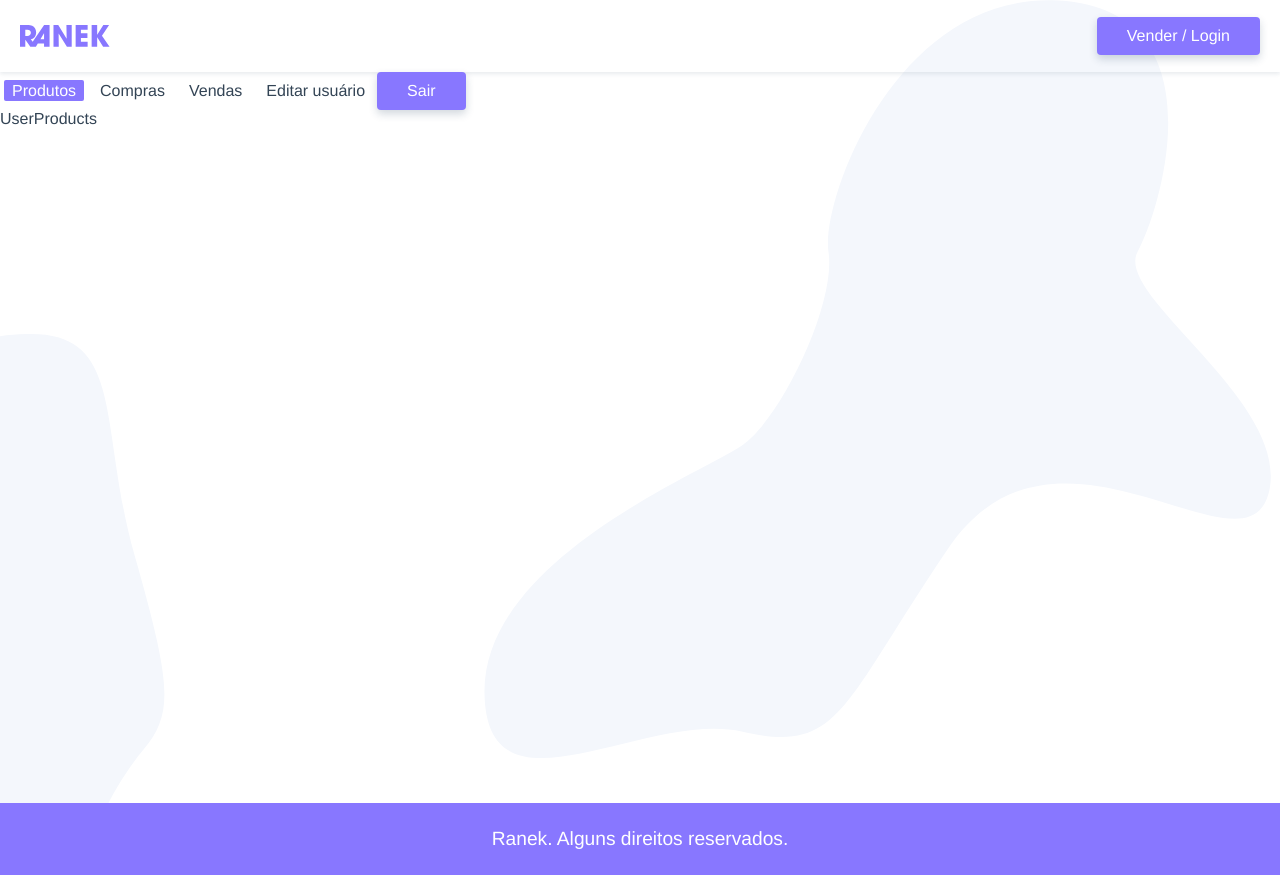
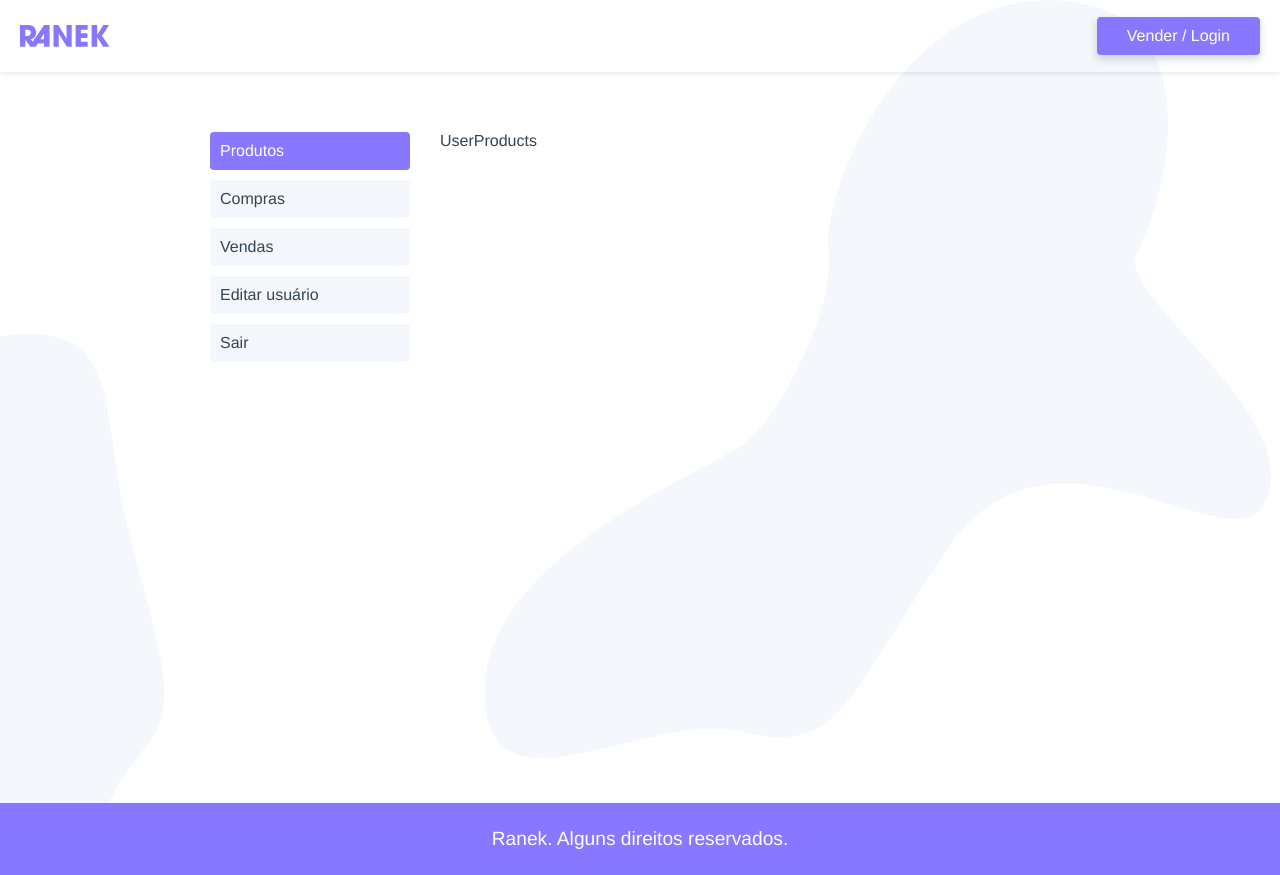
Before and after one commit to vrsarmento/origamid-vue-project-ranek-, a Vue app: page /usuario in a window 1280 px wide. Built offline with nearby package versions, Linux system fonts and the light colour scheme.

Commit message:
User style

```diff
--- a/src/components/ProductsPagination.vue
+++ b/src/components/ProductsPagination.vue
@@ -63,7 +63,7 @@
 }
 </script>
 
-<style>
+<style scoped>
 .pagination {
 	grid-column: 1 / -1;
 }
--- a/src/views/user/User.vue
+++ b/src/views/user/User.vue
@@ -15,7 +15,7 @@
 					<router-link :to="{name: 'user-edit'}">Editar usuário</router-link>
 				</li>
 				<li>
-					<button @click.prevent="logout" class="btn">Sair</button>
+					<button @click="logout">Sair</button>
 				</li>
 			</ul>
 		</nav>
@@ -38,6 +38,46 @@
 }
 </script>
 
-<style>
+<style scoped>
+.user {
+	display: grid;
+	grid-template-columns: minmax(140px, 200px) 1fr;
+	grid-gap: 30px;
+	max-width: 900px;
+	margin: 40px auto;
+	padding: 20px;
+}
 
+@media screen and (max-width: 500px) {
+	.user {
+		grid-template-columns: 1fr;
+		margin: 0 auto;
+	}
+}
+
+.sidenav a,
+.sidenav button {
+	padding: 10px;
+	display: block;
+	color: #345;
+	background: #f4f7fc;
+	margin-bottom: 10px;
+	border-radius: 4px;
+}
+
+.sidenav a.router-link-exact-active,
+.sidenav a:hover,
+.sidenav button:hover {
+	background: #87f;
+	color: #fff;
+}
+
+.sidenav button {
+	border: none;
+	width: 100%;
+	font-size: 1rem;
+	text-align: left;
+	font-family: "Avenir", Helvetica, Arial, sans-serif;
+	cursor: pointer;
+}
 </style>
```
